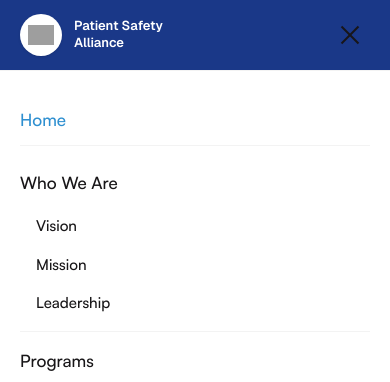
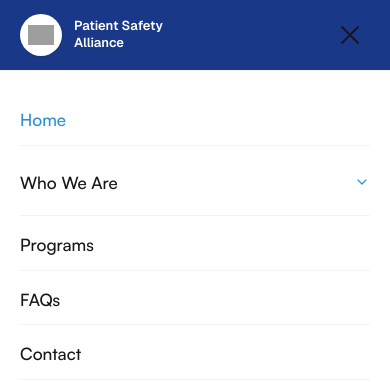
Before and after one commit to psatz2026/psatanzania, a Next.js app: page / in a window 390 px wide. Both pictures are taken after a click on the button "Toggle menu". Shown: the top 382 px of the page. Built offline with nearby package versions, Linux system fonts and the light colour scheme; grey boxes are pictures that could not be loaded.

Commit message:
Fix the who we are Navigation.

```diff
--- a/components/layout/Navigation.tsx
+++ b/components/layout/Navigation.tsx
@@ -12,6 +12,7 @@ const navLinks = [
   {
     label: "Who We Are",
     children: [
+      { label: "About Us", href: "/about" },
       { label: "Vision", href: "/about#vision" },
       { label: "Mission", href: "/about#mission" },
       { label: "Leadership", href: "/team" },
@@ -26,6 +27,7 @@ const darkHeroRoutes = ["/", "/about", "/causes", "/team", "/faqs", "/become-a-v
 
 export default function Navigation() {
   const [mobileOpen, setMobileOpen] = useState(false);
+  const [mobileGroup, setMobileGroup] = useState<string | null>(null);
   const [scrolled, setScrolled] = useState(false);
   const [openGroup, setOpenGroup] = useState<string | null>(null);
   const pathname = usePathname();
@@ -34,13 +36,33 @@ export default function Navigation() {
   const hasDarkHero = darkHeroRoutes.includes(pathname);
   const showDark = scrolled || !hasDarkHero;
 
+  const scrollToAboutSection = (section: string) => {
+    const target = Array.from(
+      document.querySelectorAll<HTMLElement>(`[data-about-section="${section}"]`)
+    ).find((element) => element.getClientRects().length > 0);
+
+    if (!target) return;
+    lenisStore.lenis?.scrollTo(target, { offset: -100 });
+    if (!lenisStore.lenis) {
+      target.scrollIntoView({ behavior: "smooth", block: "start" });
+    }
+  };
+
   useEffect(() => {
     const onScroll = () => setScrolled(window.scrollY > 20);
     window.addEventListener("scroll", onScroll, { passive: true });
     return () => window.removeEventListener("scroll", onScroll);
   }, []);
 
-  useEffect(() => { setMobileOpen(false); setOpenGroup(null); }, [pathname]);
+  useEffect(() => { setMobileOpen(false); setMobileGroup(null); setOpenGroup(null); }, [pathname]);
+
+  useEffect(() => {
+    if (pathname !== "/about") return;
+    const section = window.location.hash.slice(1);
+    if (section !== "vision" && section !== "mission") return;
+    const timer = window.setTimeout(() => scrollToAboutSection(section), 0);
+    return () => window.clearTimeout(timer);
+  }, [pathname]);
 
   // Close dropdown on Escape
   useEffect(() => {
@@ -162,7 +184,15 @@ export default function Navigation() {
                             <Link
                               key={child.href}
                               href={child.href}
-                              onClick={() => setOpenGroup(null)}
+                              onClick={(event) => {
+                                setOpenGroup(null);
+                                const section = child.href.split("#")[1];
+                                if (pathname === "/about" && section) {
+                                  event.preventDefault();
+                                  window.history.replaceState(null, "", child.href);
+                                  scrollToAboutSection(section);
+                                }
+                              }}
                               className="group/item flex items-center justify-between gap-4 rounded-lg px-3 py-2.5 font-body transition-[background-color,color] duration-150 ease-[cubic-bezier(0.23,1,0.32,1)] text-carbon-black hover:bg-ice-blue hover:text-navy-blue focus:outline-none focus-visible:ring-2 focus-visible:ring-sky-blue/50"
                             >
                               <span className="font-body text-[15px] font-medium">{child.label}</span>
@@ -202,7 +232,7 @@ export default function Navigation() {
           </nav>
 
           {/* Desktop CTA */}
-          <div className="hidden lg:flex items-center">
+           <div className="hidden lg:flex items-center">
             <Link
               href="/become-a-volunteer"
               className="group relative inline-flex items-center justify-center bg-sky-blue text-white font-body font-medium text-[15px] px-6 h-[46px] rounded-full overflow-hidden active:scale-95"
@@ -216,10 +246,14 @@ export default function Navigation() {
             </Link>
           </div>
 
+
           {/* Mobile Hamburger */}
           <button
             className="lg:hidden flex flex-col gap-[5px] p-2"
-            onClick={() => setMobileOpen((v) => !v)}
+            onClick={() => {
+              if (mobileOpen) setMobileGroup(null);
+              setMobileOpen(!mobileOpen);
+            }}
             aria-label="Toggle menu"
           >
             {[
@@ -250,23 +284,49 @@ export default function Navigation() {
           >
             <div className="max-w-[1460px] mx-auto px-5 sm:px-[30px] py-6 flex flex-col gap-1">
               {navLinks.map((link) => {
-                if ((link as any).children) {
-                  const group = link as any;
+                if ("children" in link) {
+                  const group = link as {
+                    label: string;
+                    children: { label: string; href: string }[];
+                  };
+                  const isOpen = mobileGroup === group.label;
                   return (
                     <div key={group.label} className="py-2 border-b border-carbon-black-5">
-                      <div className="font-body text-[17px] font-medium py-3 text-carbon-black">{group.label}</div>
-                      <div className="flex flex-col pl-4">
-                        {group.children.map((child: any) => (
+                      <button
+                        type="button"
+                        aria-expanded={isOpen}
+                        onClick={() => setMobileGroup(isOpen ? null : group.label)}
+                        className={`flex w-full items-center justify-between rounded-lg py-3 text-left font-body text-[17px] font-medium transition-[color,background-color,transform] duration-150 ease-[cubic-bezier(0.23,1,0.32,1)] active:scale-[0.98] ${isOpen ? "text-navy-blue" : "text-carbon-black"}`}
+                      >
+                        <span>{group.label}</span>
+                        <svg aria-hidden viewBox="0 0 24 24" fill="none" className={`h-4 w-4 text-sky-blue transition-transform duration-150 ease-[cubic-bezier(0.23,1,0.32,1)] ${isOpen ? "rotate-180" : "rotate-0"}`}>
+                          <path d="M6 9l6 6 6-6" stroke="currentColor" strokeWidth="1.8" strokeLinecap="round" strokeLinejoin="round" />
+                        </svg>
+                      </button>
+                      {isOpen && (
+                      <div className="flex flex-col border-l border-navy-blue/10 pl-4 pb-2">
+                        {group.children.map((child) => (
                           <Link
                             key={child.href}
                             href={child.href}
                             aria-current={pathname === child.href ? "page" : undefined}
-                            className={`font-body text-[15px] py-2 transition-colors ${pathname === child.href ? "text-sky-blue" : "text-carbon-black hover:text-sky-blue"}`}
+                            onClick={(event) => {
+                              setMobileGroup(null);
+                              setMobileOpen(false);
+                              const section = child.href.split("#")[1];
+                              if (pathname === "/about" && section) {
+                                event.preventDefault();
+                                window.history.replaceState(null, "", child.href);
+                                scrollToAboutSection(section);
+                              }
+                            }}
+                            className={`font-body text-[15px] py-2.5 transition-colors ${pathname === child.href ? "text-sky-blue" : "text-carbon-black hover:text-sky-blue"}`}
                           >
                             {child.label}
                           </Link>
                         ))}
                       </div>
+                      )}
                     </div>
                   );
                 }
@@ -284,12 +344,14 @@ export default function Navigation() {
                   </Link>
                 );
               })}
-              <Link
+
+                 <Link
                 href="/become-a-volunteer"
                 className="mt-4 inline-flex items-center justify-center bg-sky-blue text-white font-body font-medium text-[16px] px-6 py-4 rounded-full hover:bg-light-blue transition-colors"
               >
                 Get Involved
               </Link>
+
             </div>
           </motion.div>
         )}
--- a/components/sections/StickyValueStack.tsx
+++ b/components/sections/StickyValueStack.tsx
@@ -100,14 +100,14 @@ export default function StickyValueStack() {
           {/* Left column: mission/vision (sticky) */}
           <div className="pt-[60px] self-start">
             <div className="w-full sticky top-[80px] flex flex-col gap-8">
-              <h2 id="vision" className="font-heading text-[56px] leading-[1.1] text-carbon-black">
+              <h2 data-about-section="vision" className="font-heading text-[56px] leading-[1.1] text-carbon-black">
                 Our vision
               </h2>
               <p className="font-body text-[18px] leading-[1.7] text-steel-gray">
                 "A people-centered healthcare system where every patient, regardless of who they are, receives safe, respectful, equitable healthcare free from preventable harm."
               </p>
               <div className="border-t border-carbon-black-5 pt-6 flex flex-col gap-3">
-                <h3 id="mission" className="font-heading text-[20px] text-carbon-black">Our mission</h3>
+                <h3 data-about-section="mission" className="font-heading text-[20px] text-carbon-black">Our mission</h3>
                 <p className="font-body text-[16px] leading-[1.7] text-steel-gray">
                   To promote patient safety and patient-centered quality healthcare in Tanzania by empowering healthcare providers, patients, and communities, generating evidence, advocating for accountability, and collaborating with healthcare stakeholders to reduce preventable harm and strengthen trust in the health system.
                 </p>
@@ -211,12 +211,12 @@ export default function StickyValueStack() {
         {/* Mobile — stacked layout */}
         <div className="lg:hidden flex flex-col gap-10">
           <div className="flex flex-col gap-6">
-            <h2 id="vision" className="font-heading text-[40px] leading-[1.1] text-carbon-black">Our vision</h2>
+            <h2 data-about-section="vision" className="font-heading text-[40px] leading-[1.1] text-carbon-black">Our vision</h2>
             <p className="font-body text-[18px] leading-[1.7] text-steel-gray">
               "A people-centered healthcare system where every patient, regardless of who they are, receives safe, respectful, equitable healthcare free from preventable harm."
             </p>
             <div className="border-t border-carbon-black-5 pt-5 flex flex-col gap-2">
-              <h3 id="mission" className="font-heading text-[20px] text-carbon-black">Our mission</h3>
+              <h3 data-about-section="mission" className="font-heading text-[20px] text-carbon-black">Our mission</h3>
               <p className="font-body text-[16px] leading-[1.7] text-steel-gray">
                 To promote patient safety and patient-centered quality healthcare in Tanzania by empowering healthcare providers, patients, and communities, generating evidence, advocating for accountability, and collaborating with healthcare stakeholders to reduce preventable harm and strengthen trust in the health system.
               </p>
--- a/components/sections/UrgencySection.tsx
+++ b/components/sections/UrgencySection.tsx
@@ -49,7 +49,12 @@ export default function UrgencySection() {
             </p>
 
             <div className="mt-6 flex flex-wrap gap-3">
-              <Button label="Our Programs" href="/causes" variant="white" />
+              <Button
+                label="Our Programs"
+                href="/causes"
+                variant="white"
+                className="hover:!bg-sky-blue hover:!text-white"
+              />
               <Button label="Get Involved" href="/become-a-volunteer" variant="outlined" />
             </div>
           </aside>
```
